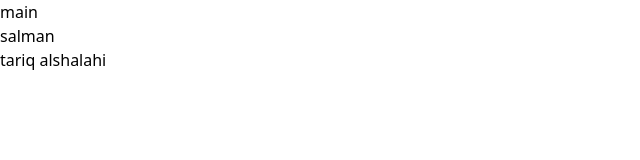
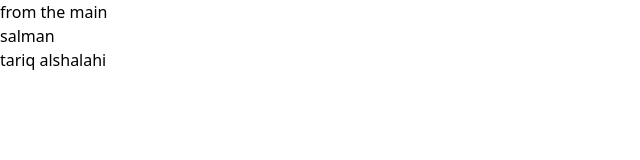
Before and after one commit to Tariq-SOF/test-project, a React (Vite) app: page / in a window 1280 px wide. Shown: the top 160 px of the page, without its empty margins (0-640 px from the left). Built offline with nearby package versions, Linux system fonts and the light colour scheme.

Commit message:
last updata for div main

```diff
--- a/src/Components/Home.jsx
+++ b/src/Components/Home.jsx
@@ -4,7 +4,7 @@ function Home() {
   return(<>
 
   <div>
-    main
+    from the main
   </div>
 
   <div>
```
